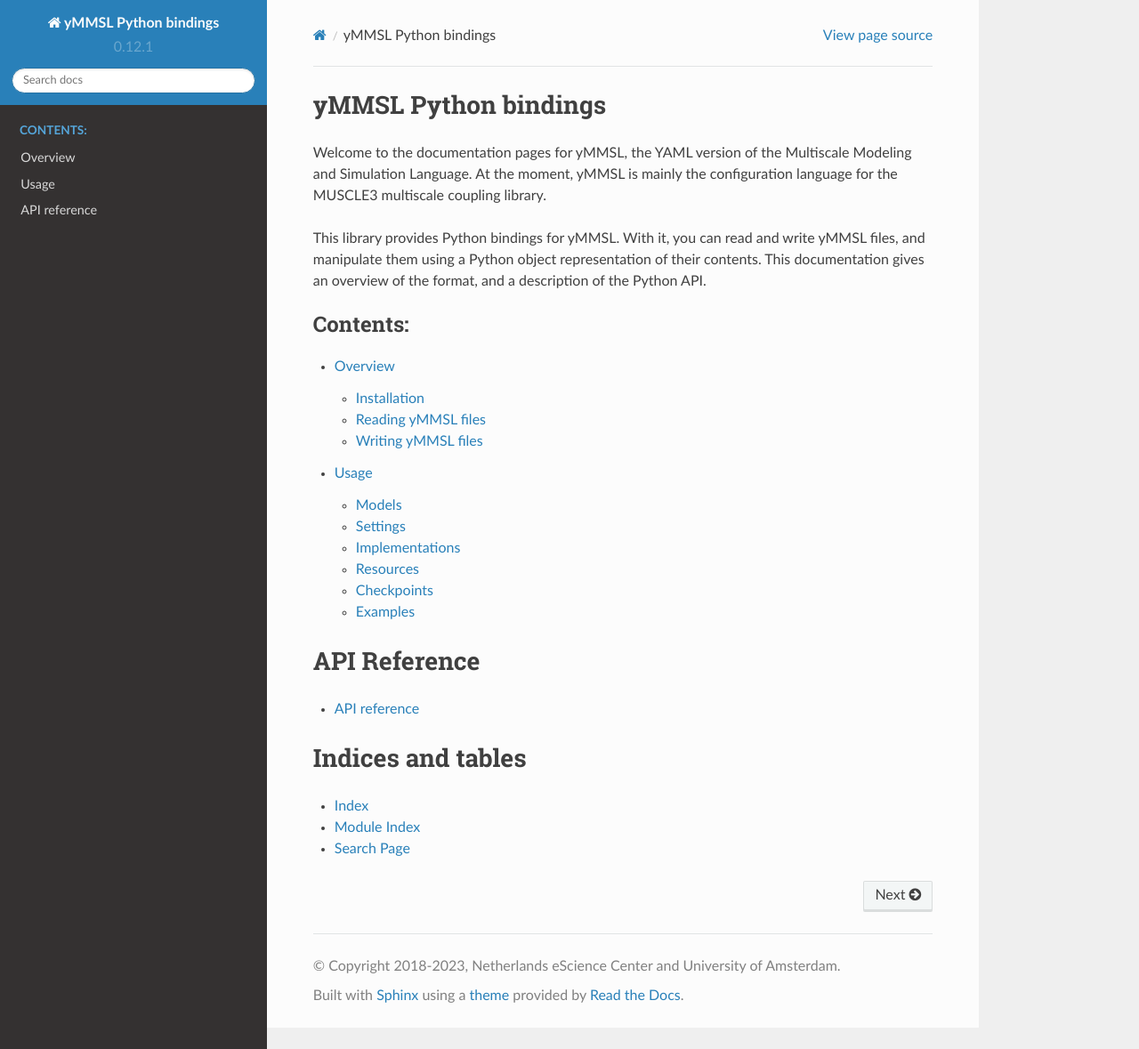
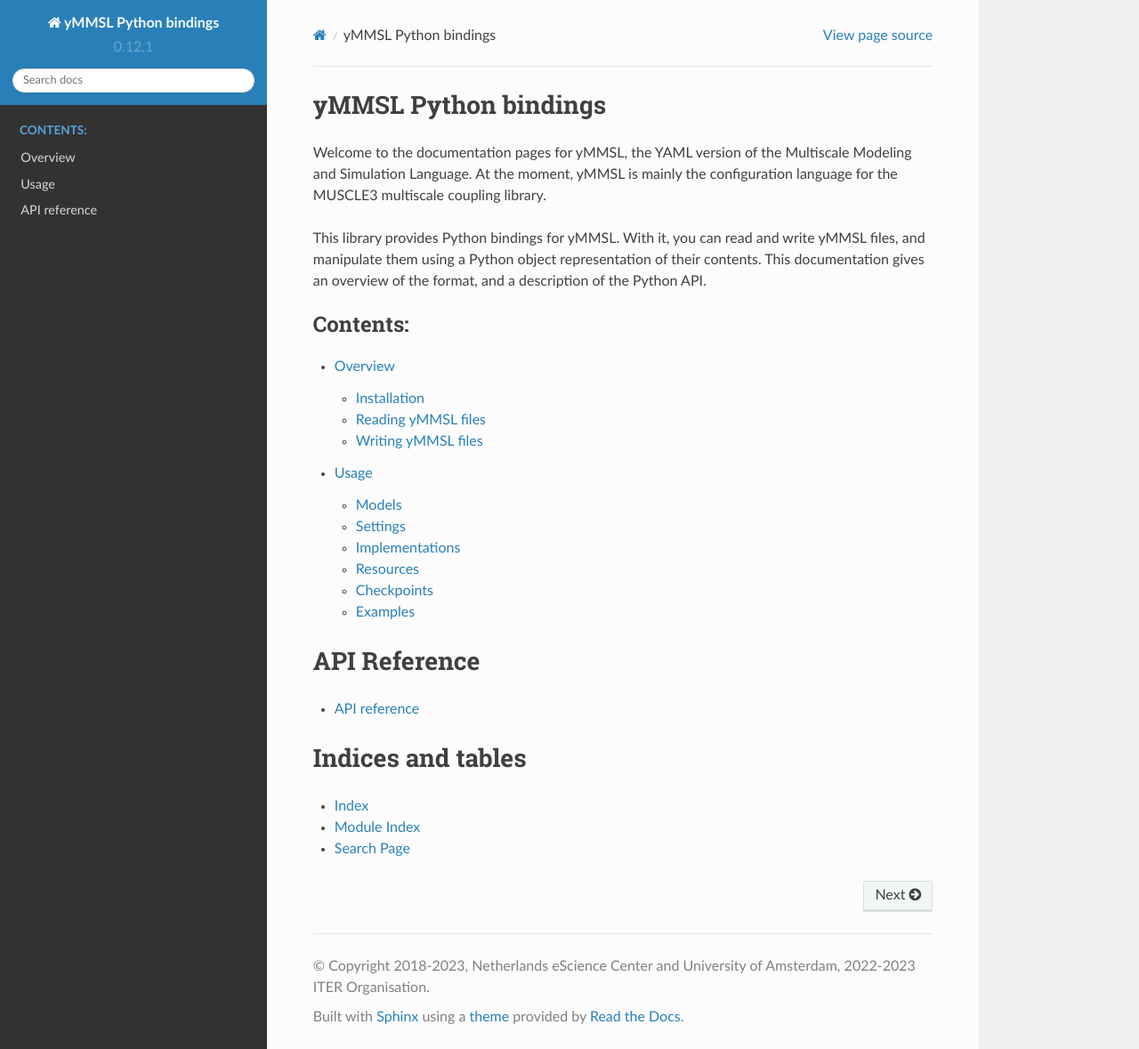
Before and after one commit to multiscale/ymmsl-python, a Sphinx documentation site: the page built from docs/index.rst, in a window 1280 px wide and 1179 px high. Shown: the whole window at 89% size. Built offline with Sphinx 7.4.7 and the Read the Docs theme 2.0.0, drawn with Linux system fonts in a browser that asks for light colours.

Commit message:
Update documentation copyright information

```diff
--- a/docs/conf.py
+++ b/docs/conf.py
@@ -53,7 +53,7 @@
 
 # General information about the project.
 project = u'yMMSL Python bindings'
-copyright = u'2018-2023, Netherlands eScience Center and University of Amsterdam'
+copyright = u'2018-2023, Netherlands eScience Center and University of Amsterdam, 2022-2023 ITER Organisation'
 author = u'Lourens Veen'
 
 # The version info for the project you're documenting, acts as replacement for
```
